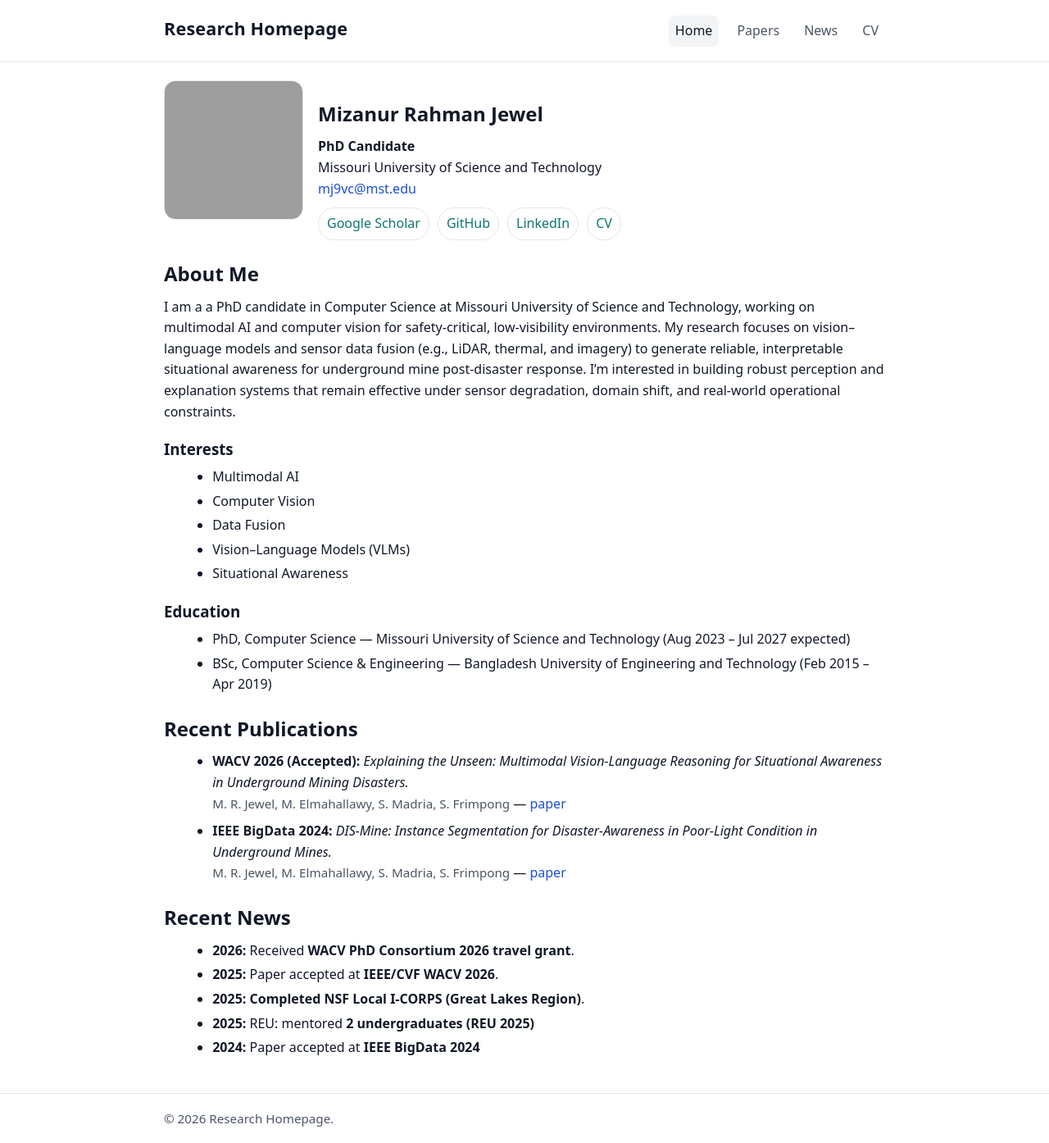
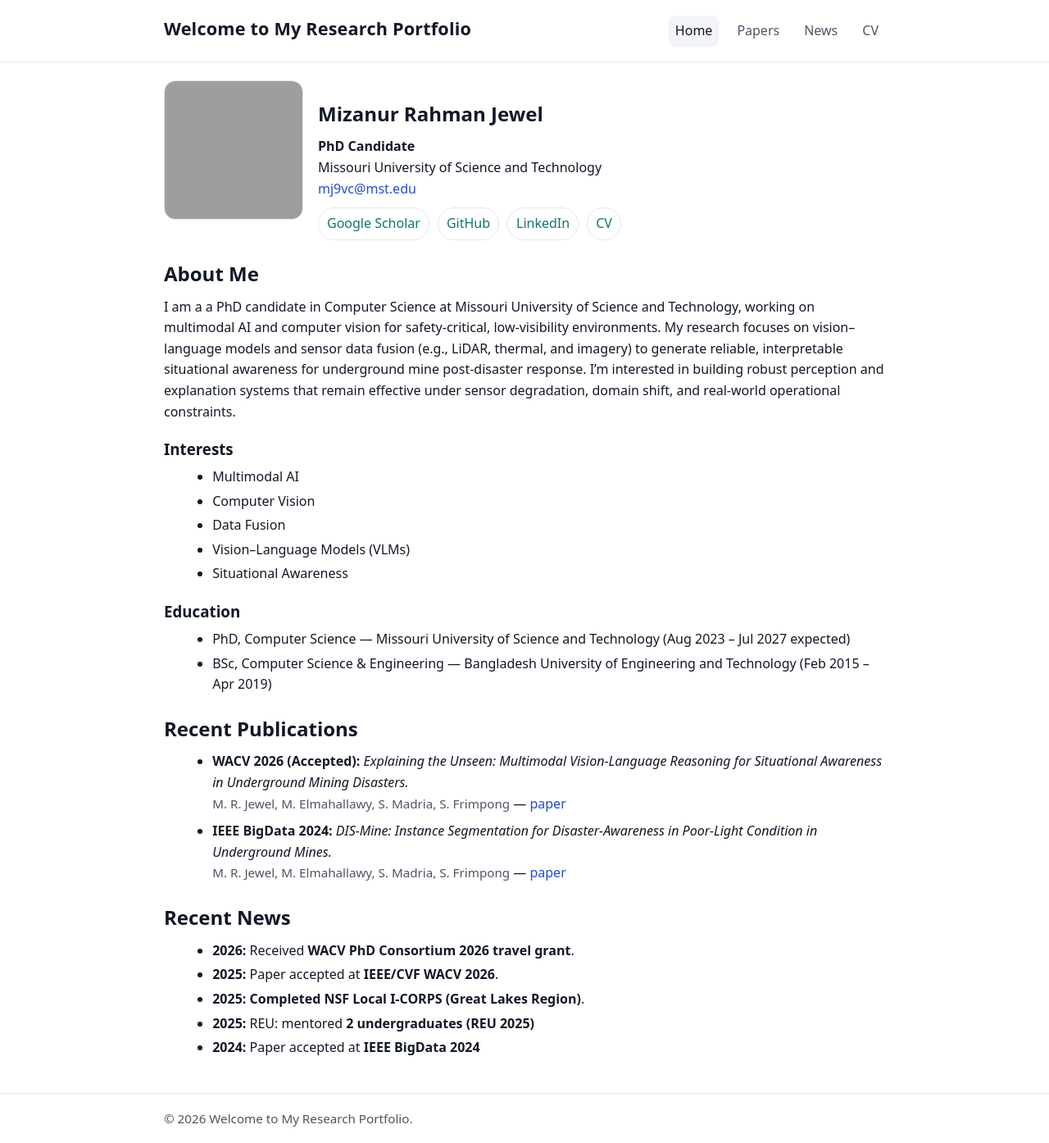
Before and after one commit to mizanJewel/mizanJewel.github.io, a Jekyll site: the page built from index.md, in a window 1280 px wide. Shown: the whole page at 82% size. Built offline with Jekyll 4.4.1, drawn with Linux system fonts in a browser that asks for light colours; grey boxes are pictures that could not be loaded.

```diff
--- a/_config.yml
+++ b/_config.yml
@@ -1,4 +1,4 @@
-title: Research Homepage
+title: Welcome to My Research Portfolio
 email: mj9vc@mst.edu
 description: >-
   PhD Candidate (Computer Science) — Multimodal AI, Computer Vision, Data Fusion, LVLMs.
```
